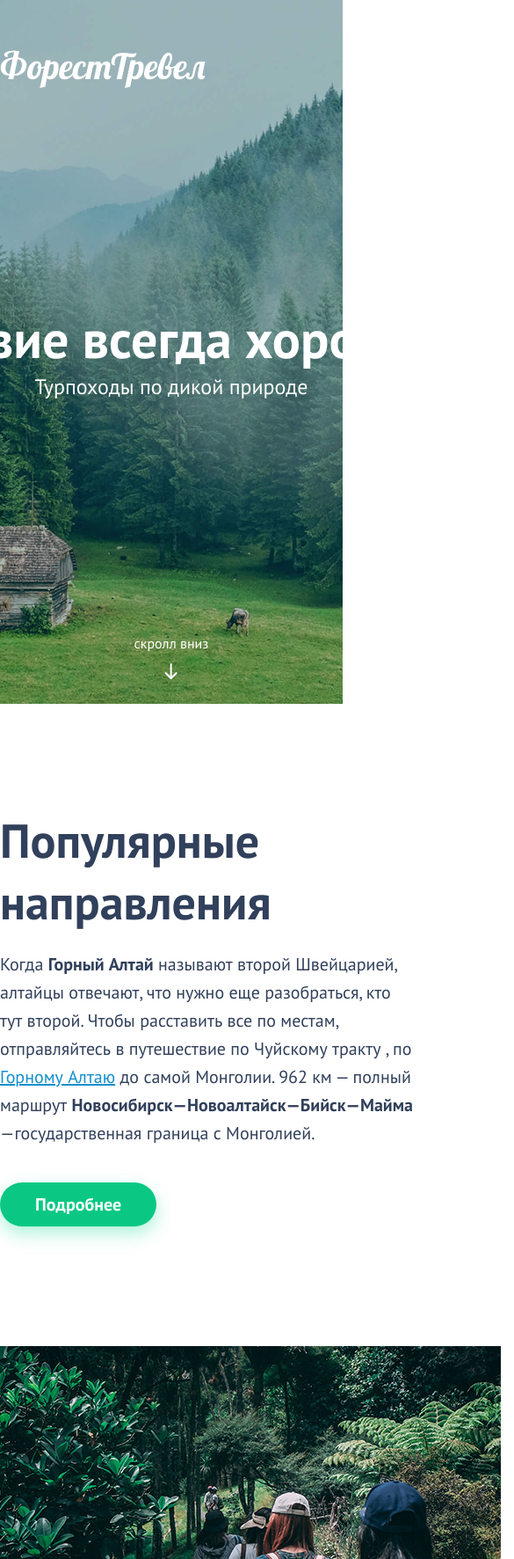
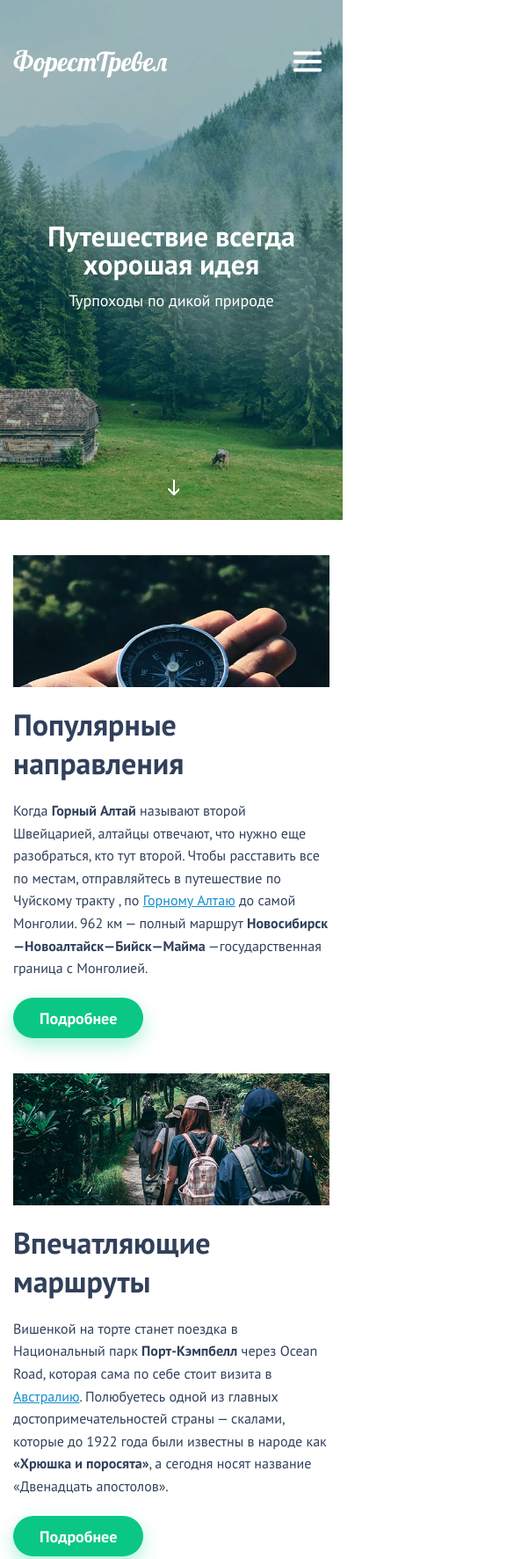
Before and after one commit to JuliaKrasnoperova/Forest-travel, a plain HTML site: page index.html in a window 390 px wide. Shown: the top 1772 px of the page at 88% size, 585 px wide, since content can reach past the window. Drawn offline with Linux system fonts and the light colour scheme.

Commit message:
media queries have been added

```diff
--- a/css/main.css
+++ b/css/main.css
@@ -67,8 +67,10 @@ ul {
 }
 
 .container {
-    width: 1170px;
+    width: 1200px;
     margin: 0 auto;
+    padding-left: 15px;
+    padding-right: 15px;
 }
 
 .inner-page {
@@ -142,6 +144,10 @@ ul {
 
 }
 
+.header-nav-button {
+    display: none;
+}
+
 .header-nav-list {
     display: flex;
     gap: 50px;
@@ -169,6 +175,9 @@ ul {
 .header-title {
     font-weight: 700;
     font-size: 60px;
+    margin-bottom: 20px;
+    margin-top: 16px;
+    line-height: 1;
 }
 
 .heder-scroll {
@@ -189,7 +198,7 @@ ul {
     left: 50%;
     transform: translateX(-50%);
     content: "";
-    width: 24px;
+    width: 18px;
     height: 24px;
     background-image: url(../images/icons/arrow.svg);
 }
@@ -279,6 +288,7 @@ ul {
 .footer-widgets-wrapper {
     display: flex;
     gap: 30px;
+    margin-top: 10px;
 }
 
 .footer-copyright {
@@ -287,11 +297,11 @@ ul {
 
 .footer-copyright p {
     font-size: 16px;
-    line-height: 1.6;
+    line-height: 1.64;
 }
 
 .footer-logo {
-    margin-bottom: 26px;
+    margin-bottom: 28px;
 }
 
 .footer-logo a:hover {
--- /dev/null
+++ b/css/media.css
@@ -0,0 +1,280 @@
+/* Tablets */
+
+@media (max-width: 1199px) {
+    .container {
+        width: 900px;
+    }
+
+    .header {
+        height: 591px;
+    }
+
+    .header-content {
+        width: 900px;
+        padding-right: 15px;
+        padding-left: 15px;
+    }
+
+    .header-top {
+        width: 100%;
+        padding-left: 15px;
+        padding-right: 15px;
+    }
+
+    .header-nav-button {
+        display: block;
+        background: transparent;
+        border: none;
+    }
+
+    .header-nav-list {
+        display: none;
+    }
+
+    .header-title {
+        font-size: 52px;
+    }
+
+    .heder-scroll {
+        font-size: 0;
+    }
+
+    .main {
+        padding-top: 80px;
+        padding-bottom: 80px;
+    }
+
+    .main-row {
+        margin-bottom: 80px;
+    }
+
+    .main-header {
+        font-size: 50px;
+    }
+
+    .main-content,
+    .main-img {
+        width: 420px;
+    }
+
+    .main-content-text {
+        font-size: 18px;
+    }
+
+    .footer {
+        padding-top: 50px;
+        padding-bottom: 50px;
+    }
+
+    .footer-widget-services {
+        display: none;
+    }
+
+    .footer-logo .logo {
+        font-size: 30px;
+    }
+
+    .footer-logo {
+        margin-bottom: 20px;
+    }
+
+    .footer-copyright p {
+        font-size: 14px;
+    }
+
+    .footer-widget-title {
+        margin-bottom: 20px;
+    }
+}
+
+/* Mobile */
+
+@media (max-width:899px) {
+    .container {
+        width: 100%;
+    }
+
+    .header-top {
+        width: 100%;
+    }
+
+    .header-content {
+        width: 100%;
+    }
+
+    .header-title {
+        font-size: 42px;
+    }
+
+    .header-content p {
+        font-size: 20px;
+    }
+
+    .main {
+        padding-top: 60px;
+        padding-bottom: 60px;
+    }
+
+    .main-row {
+        flex-direction: row-reverse;
+        margin-bottom: 60px;
+    }
+
+    .main-row:nth-child(even) {
+        flex-direction: row-reverse;
+    }
+
+    .main-header {
+        font-size: 42px;
+    }
+
+    .main-content {
+        width: auto;
+    }
+
+    .main-content-text {
+        font-size: 16px;
+        margin-bottom: 20px;
+    }
+
+    .button {
+        font-size: 18px;
+        padding-left: 30px;
+        padding-right: 30px;
+        height: 46px;
+    }
+
+    .main-img {
+        width: 170px;
+        margin-right: 30px;
+        flex-shrink: 0;
+    }
+
+    .main-img img {
+        width: 100%;
+        height: 100%;
+        object-fit: cover;
+    }
+
+    .footer {
+        padding-top: 40px;
+        padding-bottom: 40px;
+    }
+
+    .footer-row {
+        flex-wrap: wrap;
+    }
+
+    .footer-copyright {
+        order: 1;
+        width: auto;
+    }
+
+    .footer-widgets-wrapper {
+        width: 100%;
+        margin-bottom: 50px;
+    }
+
+    .footer-widgets-wrapper>* {
+        width: calc(50% - 15px);
+    }
+}
+
+/* Mobile XS */
+
+@media (max-width:599px) {
+    .container {
+        width: 320px;
+    }
+
+    .header-top,
+    .header-content {
+        width: 100%;
+    }
+
+    .logo {
+        font-size: 30px;
+    }
+
+    .header-title {
+        font-size: 32px;
+        margin-bottom: 10px;
+
+    }
+
+    .header-content p {
+        font-size: 18px;
+    }
+
+    .main {
+        padding-top: 40px;
+        padding-bottom: 40px;
+    }
+
+    .main .container {
+        width: 100%;
+    }
+
+    .main-row {
+        flex-direction: column-reverse;
+        margin-bottom: 40px;
+    }
+
+    .main-row:nth-child(even) {
+        flex-direction: column-reverse;
+    }
+
+    .main-img {
+        width: auto;
+        height: 150px;
+        margin-right: 0;
+        margin-bottom: 20px;
+    }
+
+    .main-header {
+        font-size: 34px;
+    }
+
+    .footer {
+        text-align: center;
+    }
+
+    .footer-row {
+        flex-direction: column;
+    }
+
+    .footer-widgets-wrapper {
+        flex-direction: column;
+        align-items: center;
+        margin-bottom: 0;
+    }
+
+    .footer-widget-services {
+        display: block;
+    }
+
+    .footer-widget {
+        margin-bottom: 40px;
+    }
+
+    .footer-widget+.footer-widget {
+        margin-left: 0;
+    }
+
+    .footer-widgets-wrapper>* {
+        width: 100%;
+    }
+
+    .footer-widget-title {
+        font-size: 20px;
+        margin-bottom: 10px;
+    }
+
+    .footer-widget-list {
+        font-size: 16px;
+    }
+
+    .footer-widget-list li {
+        margin-bottom: 10px;
+    }
+}
--- a/index.html
+++ b/index.html
@@ -9,6 +9,7 @@
     <meta name="description" content="Турпоходы по дикой природе от туристического агенства Форест Тревел в Москве">
     <meta name="keywords" content="турпоходы, дикая природа, лес, природа, турагенство, Форест Тревел">
     <link rel="stylesheet" href="./css/main.css">
+    <link rel="stylesheet" href="./css/media.css">
     <link rel="preconnect" href="https://fonts.googleapis.com">
     <link rel="preconnect" href="https://fonts.gstatic.com" crossorigin>
     <link href="https://fonts.googleapis.com/css2?family=Lobster&family=PT+Sans:wght@400;700&display=swap"
@@ -46,6 +47,9 @@
                     <li class="header-nav-list-item"><a class="header-nav-link" href="404.html">Галерея</a></li>
                     <li class="header-nav-list-item"><a class="header-nav-link" href="contacts.html">Контакты</a></li>
                 </ul>
+                <button class="header-nav-button">
+                    <img src="./images/icons/menu.svg" alt="menu button">
+                </button>
             </nav>
         </div>
         <div class="header-content">
```
Also changed, not shown: 404.html (+1 -0 lines), article.html (+1 -0 lines), contacts.html (+1 -0 lines), navigation.html (+1 -0 lines), tours.html (+1 -0 lines), images/icons/menu.svg (added).
